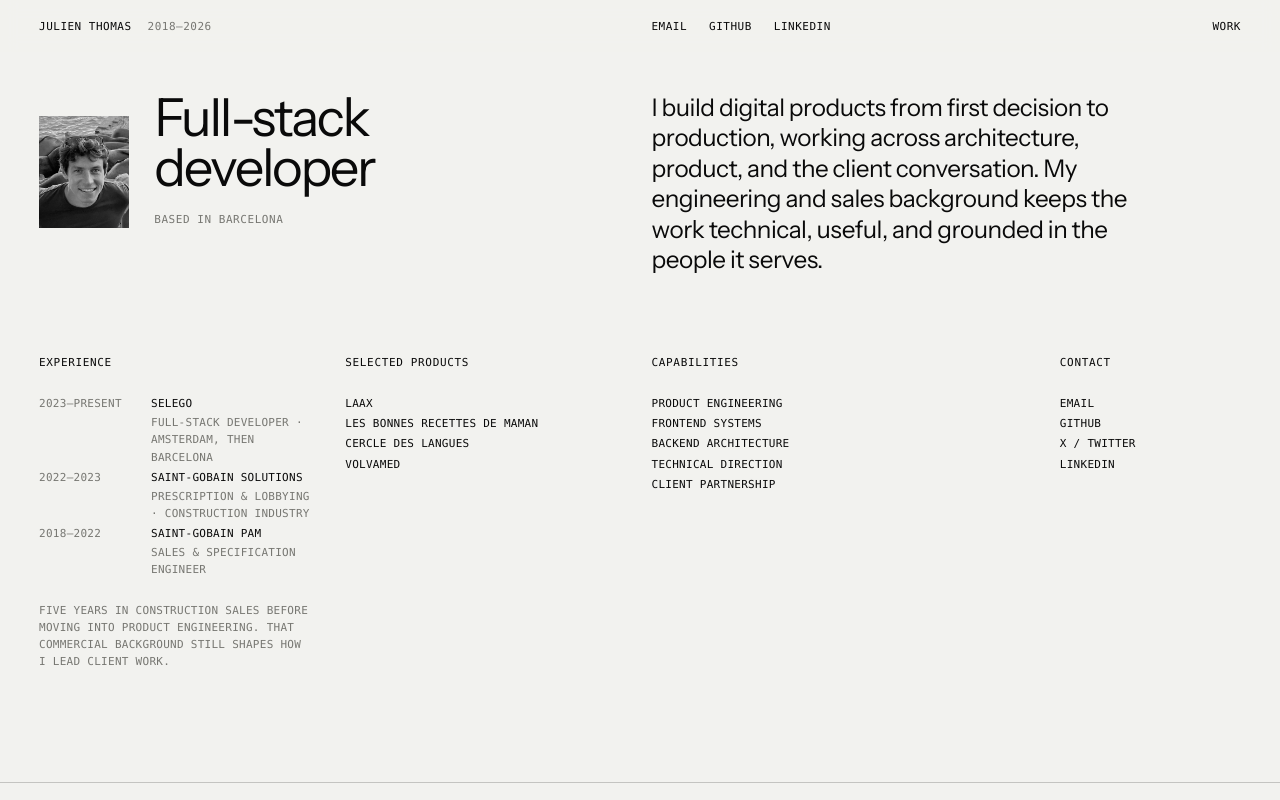
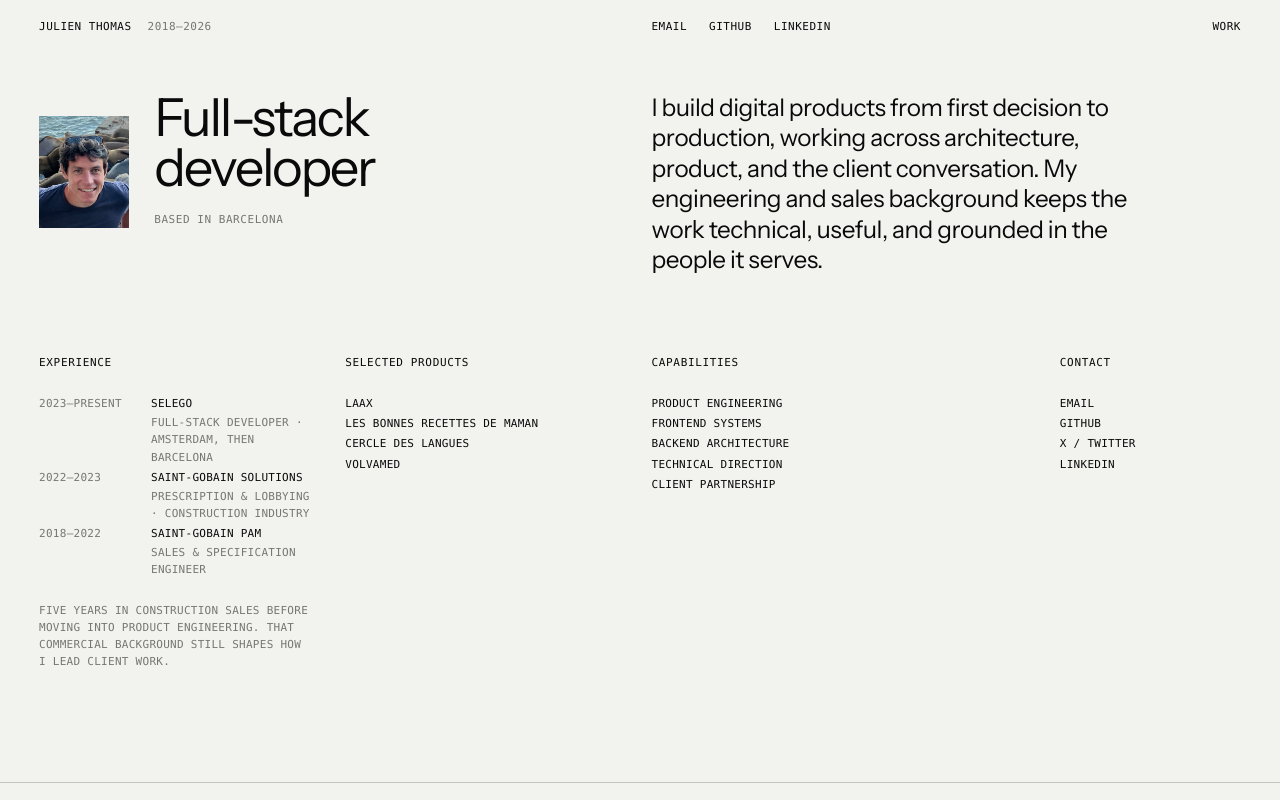
Before and after one commit to doncarlo5/projulienthomas, a Next.js app: page / in a window 1280 px wide. Shown: the top 800 px of the page. Built offline with nearby package versions, Linux system fonts and the light colour scheme; no server answers; a web font is replaced by a local one.

Commit message:
Show profile photo in color

```diff
--- a/app/globals.css
+++ b/app/globals.css
@@ -290,7 +290,6 @@
   aspect-ratio: 4 / 5;
   object-fit: cover;
   object-position: 50% 38%;
-  filter: grayscale(1);
 }
 
 .intro h1 {
```
